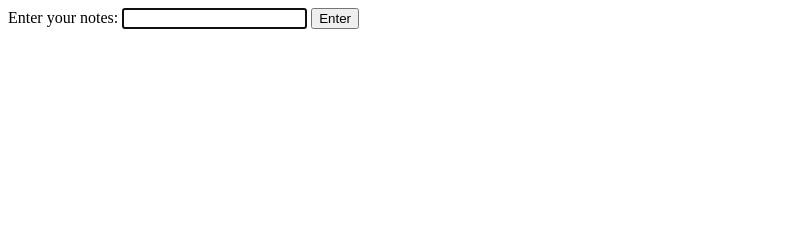
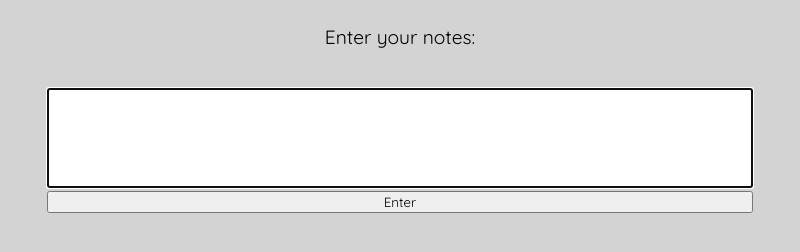
Before and after one commit to moriyaprateek/mizunotes, an Electron app: page addItemWindow.html in a window 800 px wide. Drawn offline with Linux system fonts and the light colour scheme.

Commit message:
Added styling for the 'add item' window

```diff
--- /dev/null
+++ b/addItem.css
@@ -0,0 +1,21 @@
+body {
+    font-family: 'Quicksand', sans-serif;
+    font-size:1.2rem;
+    text-align:center;
+    background-color: lightgray;
+
+}
+form {
+    margin-top:25px;
+}
+input[type="text"] {
+    box-sizing:border-box;
+    width:90%;
+    height:100px;
+    margin:5%;
+    margin-bottom:0;
+}
+button[type="submit"] {
+    width:90%;
+    font-family: 'Quicksand', sans-serif;
+}
--- a/addItemWindow.html
+++ b/addItemWindow.html
@@ -2,13 +2,15 @@
 <html lang="en">
 <head>
     <meta charset="UTF-8">
+    <link rel="stylesheet" href="./addItem.css">
+    <link href="https://fonts.googleapis.com/css2?family=Quicksand:wght@300;400;500&display=swap" rel="stylesheet">
     <meta name="viewport" content="width=device-width, initial-scale=1.0">
     <title>Add notes</title>
 
 </head>
 <body>
     <form>
-      <label>Enter your notes:</label>
+      <label>Enter your notes:</label><br>
       <input type="text" id="text" autofocus>
       <button type="submit">Enter</button>
     </form>
```
